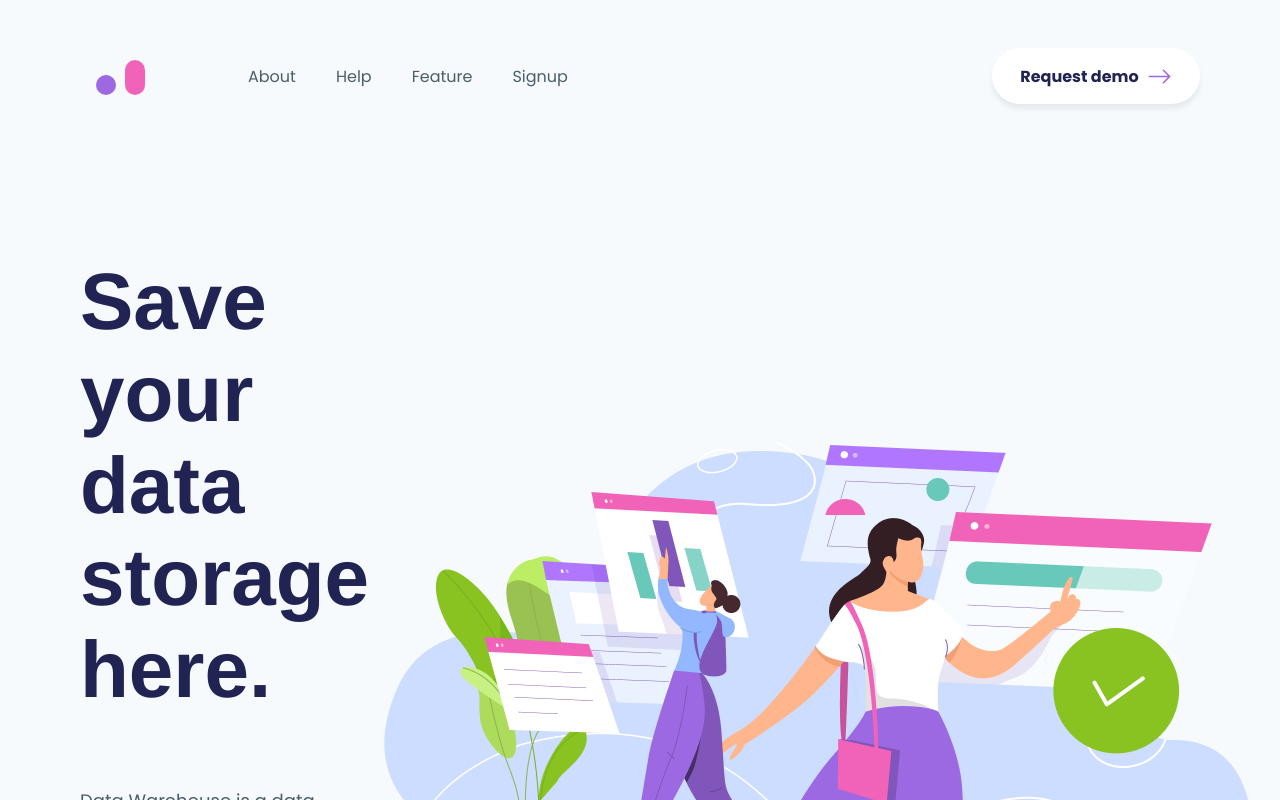
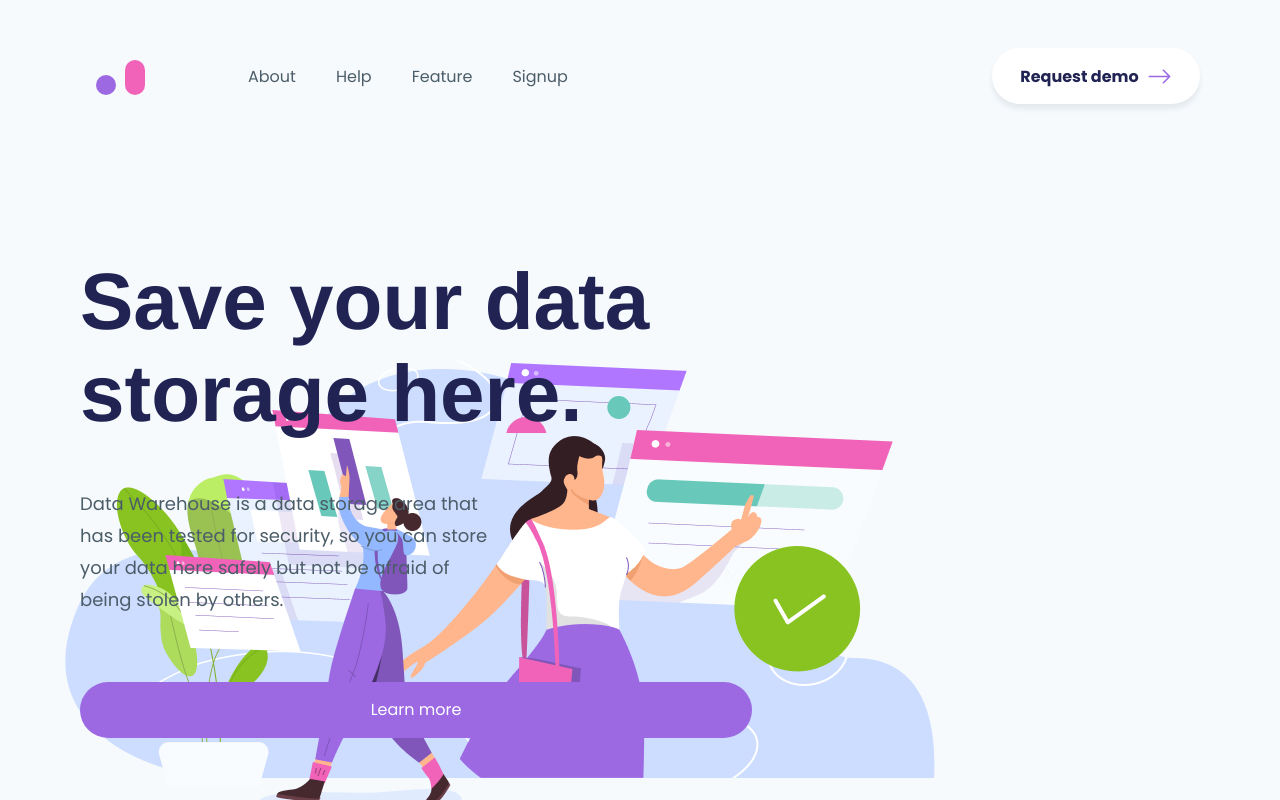
Before and after one commit to biagavirete/dw-landing_page, a React (Create React App) app: page / in a window 1280 px wide. Shown: the top 800 px of the page. Built offline with nearby package versions, Linux system fonts and the light colour scheme.

Commit message:
fix: correct hero image positioning

```diff
--- a/src/components/Hero/index.tsx
+++ b/src/components/Hero/index.tsx
@@ -10,9 +10,9 @@ const Hero = () => {
 
       <div className="text-container">
         <h1>Save your data storage here.</h1>
-        <p>Data Warehouse is a data storage area that has been
-        tested for security, so you can store your data here
-          safely but not be afraid of being stolen by others.</p>
+        <p>Data Warehouse is a data storage area that <br /> has been
+        tested for security, so you can store <br /> your data here
+          safely but not be afraid of <br /> being stolen by others.</p>
 
         <Button isShadowed={false} backgroundColor="#9C69E2">Learn more</Button>
 
--- a/src/components/Hero/styles.tsx
+++ b/src/components/Hero/styles.tsx
@@ -3,22 +3,32 @@ import styled from 'styled-components';
 export const Container = styled.div`
   margin-top: 6rem;
   display: flex;
+  flex-direction: row;
+  height: 42rem;
 
   .text-container {
-    width: 50rem;
+    width: 60%;
     display: flex;
     flex-direction: column;
+    z-index: 2;
+    position: relative;
 
     h1 {
       font-size: 5rem;
       font-weight: 700;
       color: #212353;
-      flex-wrap: wrap;
+      margin-bottom: 0;
     }
 
     p {
+      margin-top: 3rem;
       font-size: 1.125rem;
       color: #4B5D68;
+      line-height: 2rem;
+    }
+
+    button {
+      margin-top: 3rem;
     }
   }
 
@@ -26,6 +36,9 @@ export const Container = styled.div`
     margin-top: 15rem;
     width: 55rem;
     height: 29rem;
-
+    z-index: 1;
+    position: absolute;
+    top: 7.5rem;
+    right: 21.875rem;
   }
 `;
```
